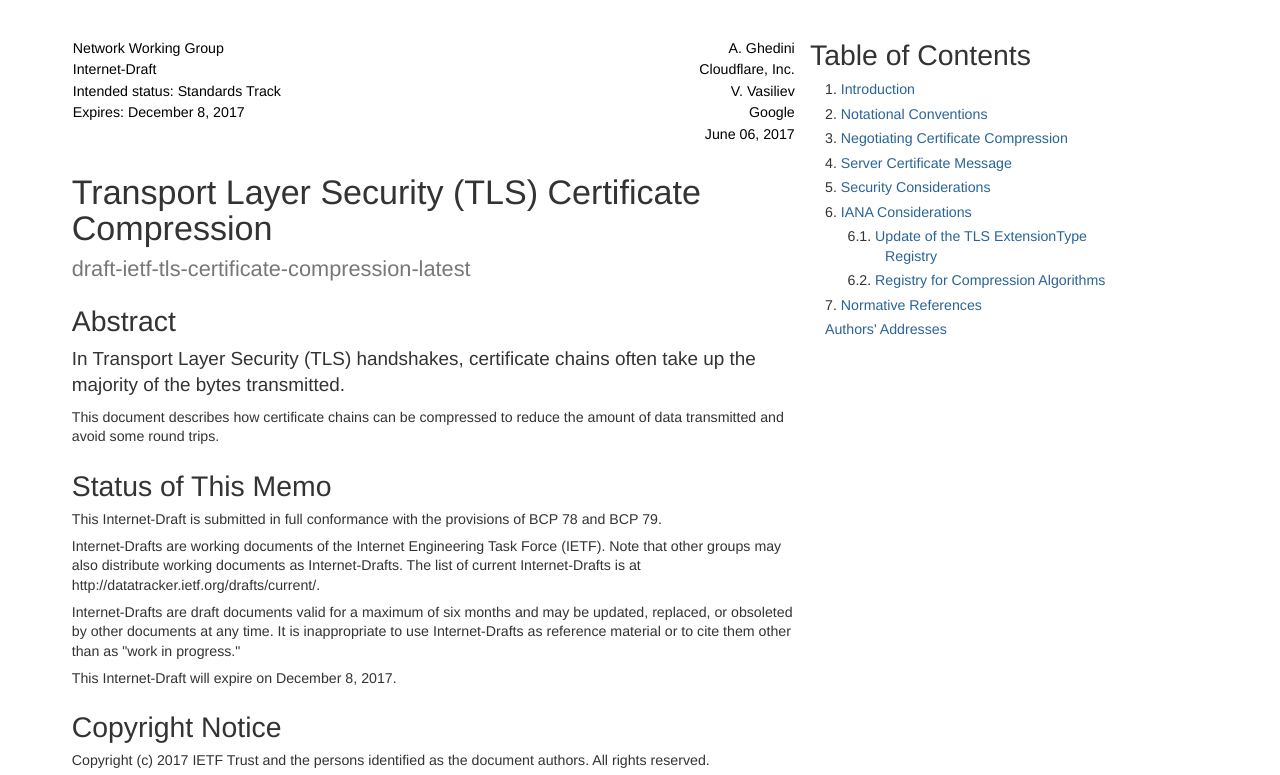
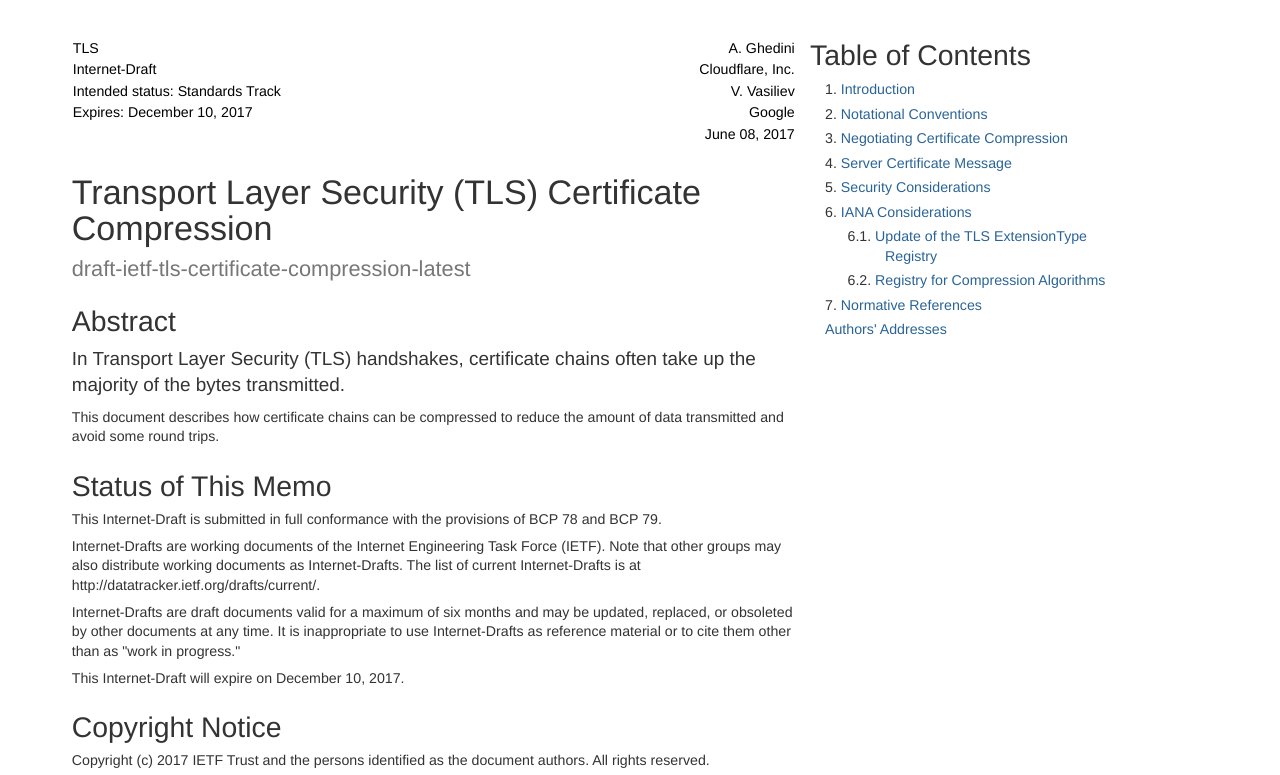
Before and after one commit to tlswg/certificate-compression, a plain HTML site: page draft-ietf-tls-certificate-compression.html in a window 1280 px wide. Shown: the top 775 px of the page. Drawn offline with Linux system fonts and the light colour scheme.

Commit message:
Script updating gh-pages. [ci skip]

```diff
--- a/draft-ietf-tls-certificate-compression.html
+++ b/draft-ietf-tls-certificate-compression.html
@@ -294,7 +294,7 @@ address {
 
   <meta name="dct.creator" content="Ghedini, A. and V. Vasiliev" />
   <meta name="dct.identifier" content="urn:ietf:id:draft-ietf-tls-certificate-compression-latest" />
-  <meta name="dct.issued" scheme="ISO8601" content="2017-6-06" />
+  <meta name="dct.issued" scheme="ISO8601" content="2017-6-08" />
   <meta name="dct.abstract" content="In Transport Layer Security (TLS) handshakes, certificate chains often take up the majority of the bytes transmitted." />
   <meta name="description" content="In Transport Layer Security (TLS) handshakes, certificate chains often take up the majority of the bytes transmitted." />
 
@@ -306,7 +306,7 @@ address {
     <tbody>
 
     	<tr>
-  <td class="left">Network Working Group</td>
+  <td class="left">TLS</td>
   <td class="right">A. Ghedini</td>
 </tr>
 <tr>
@@ -318,12 +318,12 @@ address {
   <td class="right">V. Vasiliev</td>
 </tr>
 <tr>
-  <td class="left">Expires: December 8, 2017</td>
+  <td class="left">Expires: December 10, 2017</td>
   <td class="right">Google</td>
 </tr>
 <tr>
   <td class="left"></td>
-  <td class="right">June 06, 2017</td>
+  <td class="right">June 08, 2017</td>
 </tr>
 
 
@@ -344,7 +344,7 @@ address {
 <p>This Internet-Draft is submitted in full conformance with the provisions of BCP 78 and BCP 79.</p>
 <p>Internet-Drafts are working documents of the Internet Engineering Task Force (IETF).  Note that other groups may also distribute working documents as Internet-Drafts.  The list of current Internet-Drafts is at http://datatracker.ietf.org/drafts/current/.</p>
 <p>Internet-Drafts are draft documents valid for a maximum of six months and may be updated, replaced, or obsoleted by other documents at any time.  It is inappropriate to use Internet-Drafts as reference material or to cite them other than as "work in progress."</p>
-<p>This Internet-Draft will expire on December 8, 2017.</p>
+<p>This Internet-Draft will expire on December 10, 2017.</p>
 <h1 id="rfc.copyrightnotice">
   <a href="#rfc.copyrightnotice">Copyright Notice</a>
 </h1>
```
Also changed, not shown: index.html (+5 -5 lines), draft-ietf-tls-certificate-compression.txt.
